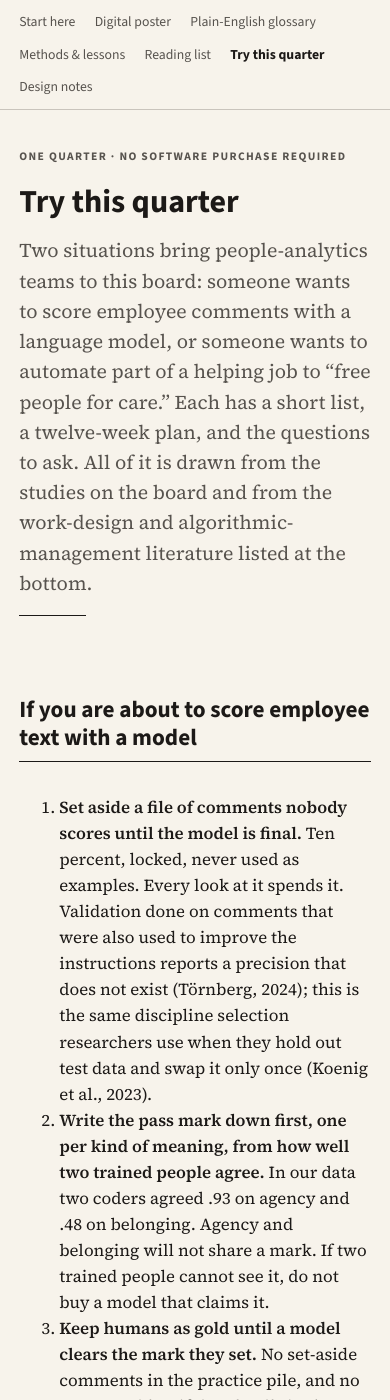
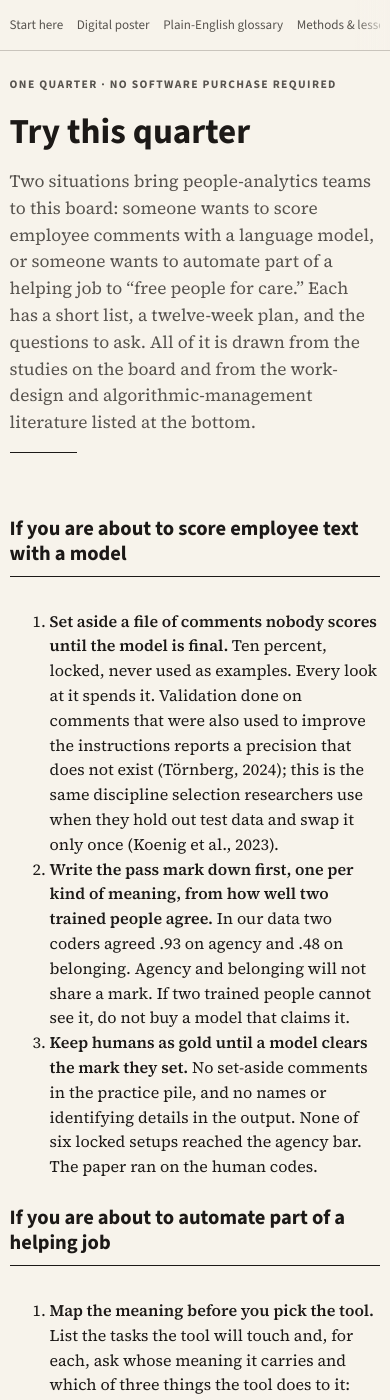
Before and after one commit to mjmonnot/mjmonnot.github.io, a Jekyll site: the page lec-2026/practice.html, which Jekyll copies as it is, in a window 390 px wide and 1400 px high. Built offline with Jekyll 4.4.1, drawn with Linux system fonts in a browser that asks for light colours; some of the changed text lies outside the part shown.

Commit message:
Make LEC goody bag and homepage feature phone-friendly
Scrollable sticky nav, wrap-safe citations, and horizontally
scrollable tables on small screens; tighten the home feature
card for narrow viewports.

Co-authored-by: Matt Monnot <mjmonnot@users.noreply.github.com>

```diff
--- a/lec-2026/assets/bag.css
+++ b/lec-2026/assets/bag.css
@@ -8,7 +8,11 @@
   --grey: #8a8f94;
 }
 * { box-sizing: border-box; }
-html { scroll-behavior: smooth; }
+html {
+  scroll-behavior: smooth;
+  -webkit-text-size-adjust: 100%;
+  text-size-adjust: 100%;
+}
 body {
   margin: 0;
   background: var(--paper);
@@ -16,15 +20,30 @@ body {
   font-family: "Source Serif 4", Georgia, "Times New Roman", serif;
   font-size: 1.05rem;
   line-height: 1.55;
+  overflow-x: clip;
 }
 a { color: inherit; text-decoration-thickness: 1px; text-underline-offset: 2px; }
 a:hover { color: var(--ink); }
-.wrap { width: min(1080px, calc(100% - 2.4rem)); margin: 0 auto; }
+.wrap {
+  width: min(1080px, calc(100% - 2.4rem));
+  margin: 0 auto;
+  max-width: 100%;
+}
 .nav {
   position: sticky; top: 0; z-index: 5;
   background: rgba(247,243,235,.94);
   border-bottom: 1px solid var(--rule);
   backdrop-filter: blur(8px);
+}
+.nav::after {
+  content: "";
+  position: absolute;
+  top: 0; right: 0; bottom: 0;
+  width: 2.2rem;
+  pointer-events: none;
+  opacity: 0;
+  background: linear-gradient(to right, rgba(247,243,235,0), rgba(247,243,235,.96));
+  transition: opacity .15s ease;
 }
 .nav .wrap {
   display: flex; flex-wrap: wrap; gap: .7rem 1.2rem;
@@ -32,14 +51,26 @@ a:hover { color: var(--ink); }
   font-family: "Source Sans 3", Calibri, sans-serif;
   font-size: .86rem;
 }
-.nav a { text-decoration: none; color: var(--muted); }
+.nav a {
+  text-decoration: none;
+  color: var(--muted);
+  padding: .2rem 0;
+  min-height: 2rem;
+  display: inline-flex;
+  align-items: center;
+}
 .nav a:hover, .nav a.here { color: var(--ink); font-weight: 650; }
 .kicker {
   font-family: "Source Sans 3", Calibri, sans-serif;
   letter-spacing: .12em; text-transform: uppercase;
   font-size: .72rem; color: var(--muted); font-weight: 700;
 }
-h1, h2, h3 { font-family: "Source Sans 3", Calibri, sans-serif; line-height: 1.2; color: var(--ink); }
+h1, h2, h3 {
+  font-family: "Source Sans 3", Calibri, sans-serif;
+  line-height: 1.2;
+  color: var(--ink);
+  overflow-wrap: anywhere;
+}
 h1 { font-size: clamp(2rem, 5vw, 3.2rem); margin: .2rem 0 1rem; }
 h2 { font-size: 1.45rem; margin: 2.2rem 0 .6rem; }
 h3 { font-size: 1.05rem; margin: 1.4rem 0 .4rem; }
@@ -72,12 +103,24 @@ ul.clean { padding-left: 1.1rem; }
 ul.clean li { margin: .35rem 0; }
 .toc a { text-decoration: none; }
 .toc li { margin: .45rem 0; }
+.table-scroll {
+  width: 100%;
+  max-width: 100%;
+  overflow-x: auto;
+  -webkit-overflow-scrolling: touch;
+  margin: 0 0 1.2rem;
+  overscroll-behavior-x: contain;
+}
 table {
   width: 100%; border-collapse: collapse;
   font-family: "Source Sans 3", Calibri, sans-serif; font-size: .92rem;
 }
 th, td { text-align: left; padding: .55rem .45rem; vertical-align: top; border-bottom: 1px solid var(--rule); }
 th { color: var(--ink); font-weight: 700; border-bottom: 1px solid var(--ink); }
+.term h3, .term a, .note a, .refs a, td a {
+  overflow-wrap: anywhere;
+  word-break: break-word;
+}
 .hero { padding: 2.4rem 0 1.6rem; }
 .pull {
   border-left: 2px solid var(--ink);
@@ -165,10 +208,59 @@ figure img {
 .path-communion { color: var(--teal); }
 .path-axis { color: var(--grey); }
 @media (max-width: 800px) {
+  .wrap { width: calc(100% - 1.5rem); }
+  body { font-size: 1rem; }
+  .hero { padding: 1.6rem 0 1.1rem; }
+  .lede { font-size: 1.08rem; }
+  h2 { font-size: 1.28rem; margin-top: 1.7rem; }
+  .nav::after { opacity: 1; }
+  .nav .wrap {
+    flex-wrap: nowrap;
+    gap: .85rem;
+    padding: .55rem 0;
+    overflow-x: auto;
+    -webkit-overflow-scrolling: touch;
+    scrollbar-width: thin;
+    overscroll-behavior-x: contain;
+  }
+  .nav a {
+    flex: 0 0 auto;
+    white-space: nowrap;
+    font-size: .82rem;
+  }
   .grid-2, .grid-3, .dot-row { grid-template-columns: 1fr; }
+  .table-scroll {
+    margin-left: -.15rem;
+    margin-right: -.15rem;
+    padding-bottom: .15rem;
+  }
+  .table-scroll > table {
+    width: max-content;
+    min-width: 100%;
+  }
+  th, td {
+    padding: .5rem .4rem;
+    font-size: .84rem;
+  }
+  .table-scroll th,
+  .table-scroll td {
+    min-width: 7rem;
+  }
+  .table-scroll th:first-child,
+  .table-scroll td:first-child {
+    min-width: 4.2rem;
+  }
+  figure { margin: 1rem 0 1.3rem; }
+  .jump { gap: .35rem; }
+}
+@media (max-width: 420px) {
+  .wrap { width: calc(100% - 1.2rem); }
+  h1 { font-size: clamp(1.75rem, 9vw, 2.4rem); }
 }
 @media print {
   .nav { position: static; }
   body { background: white; }
   .card, .block, .cta, .term { break-inside: avoid; }
+  .table-scroll { overflow: visible; }
+  .table-scroll > table { width: 100%; min-width: 0; }
 }
--- a/lec-2026/explainers.html
+++ b/lec-2026/explainers.html
@@ -186,7 +186,8 @@
   </article>
 
   <h2>A 10-minute path through the citations</h2>
-  <table>
+  <div class="table-scroll">
+<table>
     <thead><tr><th>You already know…</th><th>Open this</th></tr></thead>
     <tbody>
       <tr><td>Interrater reliability, not ML</td><td>Cicchetti and Feinstein (1990); then Törnberg (2024)</td></tr>
@@ -196,6 +197,7 @@
       <tr><td>Vendor demo tomorrow</td><td><a href="practice.html">Try this quarter</a> and the PSA card above</td></tr>
     </tbody>
   </table>
+</div>
 
   <p class="note">Full bibliographic entries sit on the <a href="references.html">annotated readings</a> page. Visualization sources for how the digital poster was drawn are on the <a href="design.html">design notes</a> page and are not in the local PDF corpus.</p>
 </main>
--- a/lec-2026/index.html
+++ b/lec-2026/index.html
@@ -32,7 +32,8 @@
   <p>Thanks for stopping by the board. This page is everything the sixteen tiles could not hold, in the order most people want it: the poster as one scrolling page, what to try at work this quarter, a plain-English glossary for any term that sounded like another field, and the methods and readings behind it. Everything works offline once downloaded. If you have five minutes, read <a href="poster.html">the poster</a>; if you have one, read <a href="practice.html">Try this quarter</a>.</p>
 
   <h2>What is inside</h2>
-  <table class="toc">
+  <div class="table-scroll">
+<table class="toc">
     <thead>
       <tr><th>Page</th><th>What you get</th><th>Time</th></tr>
     </thead>
@@ -70,6 +71,7 @@
 
     </tbody>
   </table>
+</div>
 
   <h2>The results in one screen</h2>
   <div class="grid grid-2">
--- a/lec-2026/practice.html
+++ b/lec-2026/practice.html
@@ -46,7 +46,8 @@
   </div>
 
   <h2>Twelve weeks</h2>
-  <table>
+  <div class="table-scroll">
+<table>
     <thead>
       <tr><th>Weeks</th><th>Text scoring track</th><th>Automation track</th></tr>
     </thead>
@@ -58,6 +59,7 @@
       <tr><td>11–12</td><td>Decide: accept where the mark is cleared, keep humans where it is not. Write the one-page record. The set-aside file stays shut unless you accepted.</td><td>Decide: scale, redesign, or stop, task by task. Write down which decisions stayed with the person and why.</td></tr>
     </tbody>
   </table>
+</div>
 
   <h2>Ask the vendor</h2>
   <ul class="clean">
@@ -83,7 +85,8 @@
   <h2>A 20-minute meaning map</h2>
   <p>In a team that is about to adopt a documentation or monitoring tool, list six tasks. For each, mark: whose meaning does it carry (self, other, both, unclear)? What does the tool do to it (replace, tend, amplify)? If it replaces the task, what occasion for meaning disappears, and what is the replacement? This is a discussion device, not a validated instrument. In our data the broad meaning dimensions did not forecast next-year strain; stories anchored in competence did, in 17 cases, and that lead is exploratory. Treat the column “what is lost” as the hypothesis you will test in the pilot survey.</p>
 
-  <table>
+  <div class="table-scroll">
+<table>
     <thead>
       <tr><th>Task</th><th>Meaning source (if any)</th><th>Replace / tend / amplify</th><th>Decision stays with the person?</th><th>What is lost if it goes?</th></tr>
     </thead>
@@ -96,6 +99,7 @@
       <tr><td></td><td></td><td></td><td></td><td></td></tr>
     </tbody>
   </table>
+</div>
 
   <p class="note">Print this page. The empty rows are the point. Plain definitions of the set-aside file and the agreement score sit in the <a href="explainers.html">Plain-English glossary</a>.</p>
 
```
Also changed, not shown: assets/main.scss (+63 -0 lines), lec-2026/design.html (+6 -2 lines).
